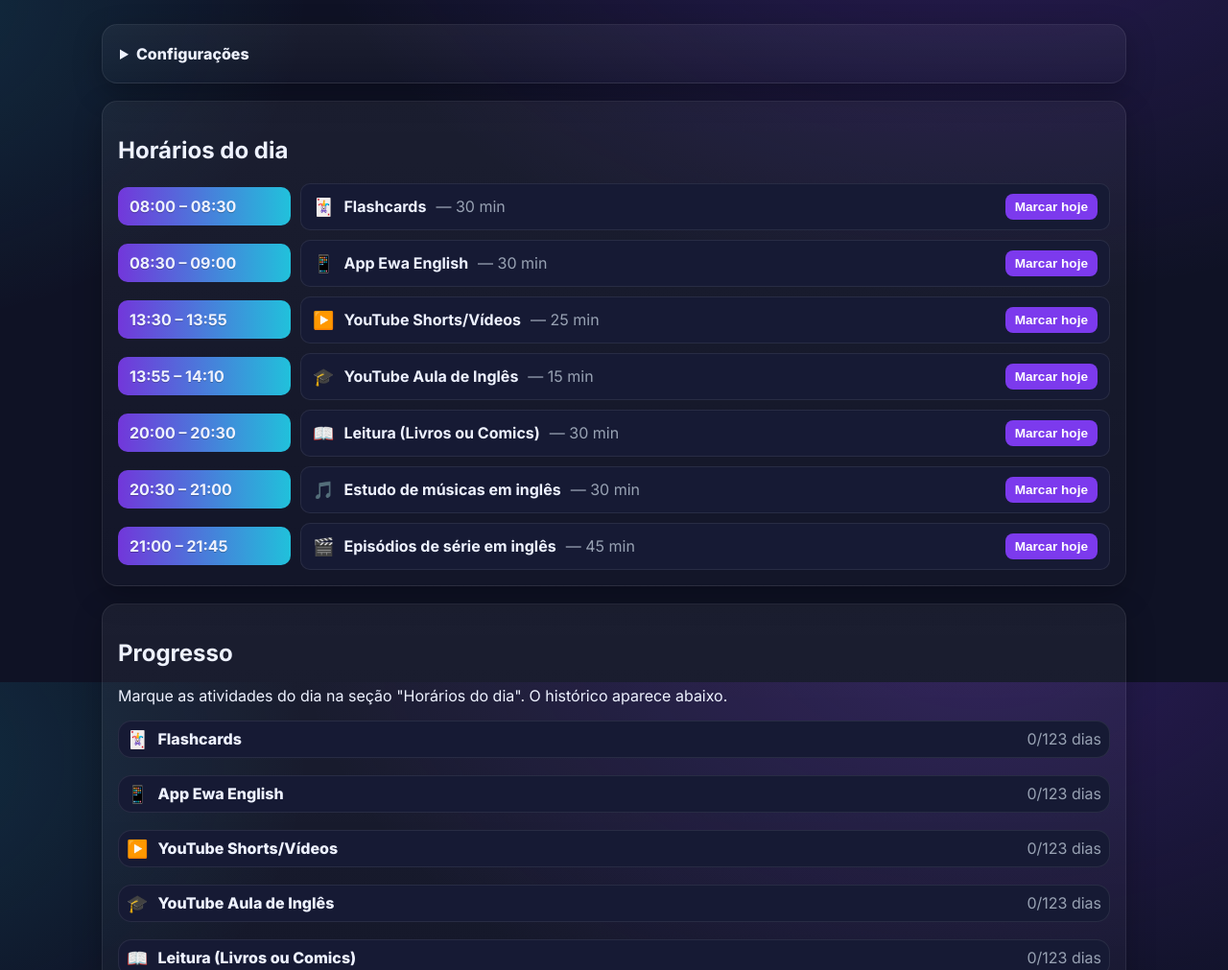
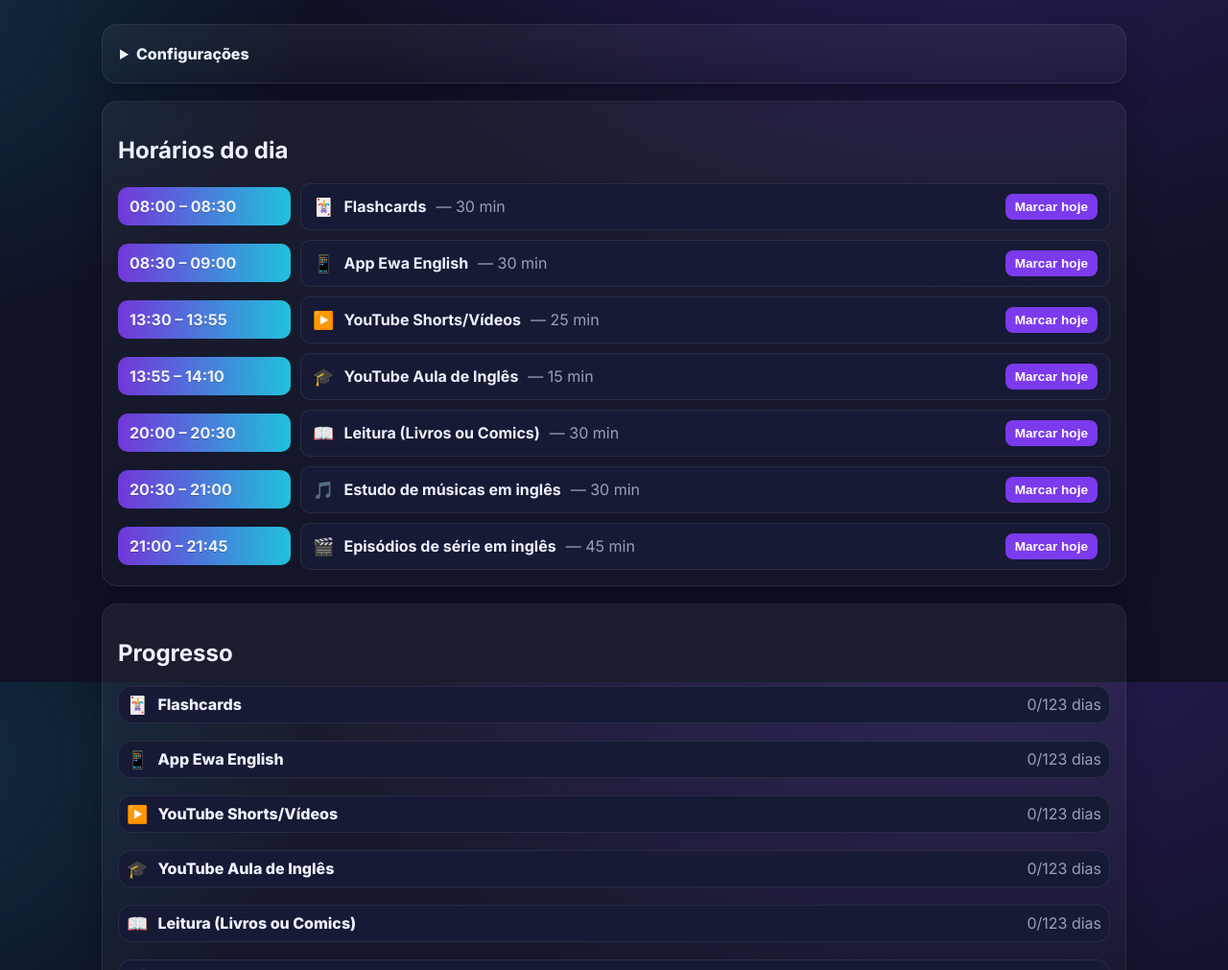
Before and after one commit to DevLeandroReis/InglesProgresso, a plain HTML site: page index.html in a window 1280 px wide. Shown: the part 89-1100 px from the top of the page at 96% size. Drawn offline with Linux system fonts and the light colour scheme.

```diff
--- a/index.html
+++ b/index.html
@@ -67,7 +67,6 @@
 
       <section class="grid-card">
         <h2>Progresso</h2>
-        <p class="hint">Marque as atividades do dia na seção "Horários do dia". O histórico aparece abaixo.</p>
         <div id="activities" class="activities" aria-live="polite"></div>
       </section>
     </main>
```
